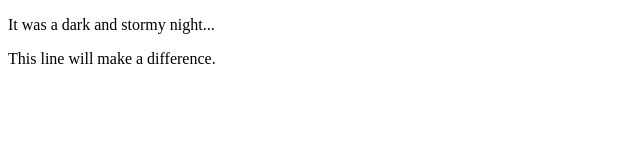
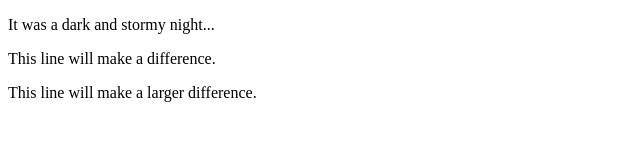
Before and after one commit to OldClockWork/fireside, a plain HTML site: page index.html in a window 1280 px wide. Shown: the whole page, without its empty margins (0-640 px from the left). Drawn offline with Linux system fonts and the light colour scheme.

Commit message:
A third line was added

```diff
--- a/index.html
+++ b/index.html
@@ -9,5 +9,6 @@
 <body>
     <p>It was a dark and stormy night...</p>
     <p>This line will make a difference.</p>
+    <p>This line will make a larger difference.</p>
 </body>
 </html>
```
